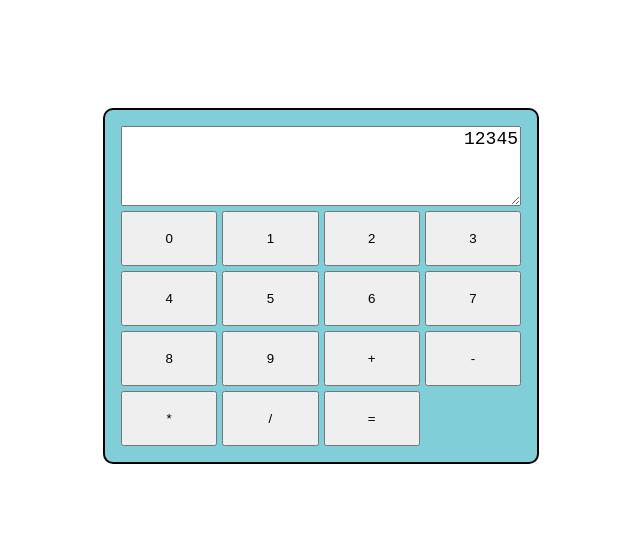
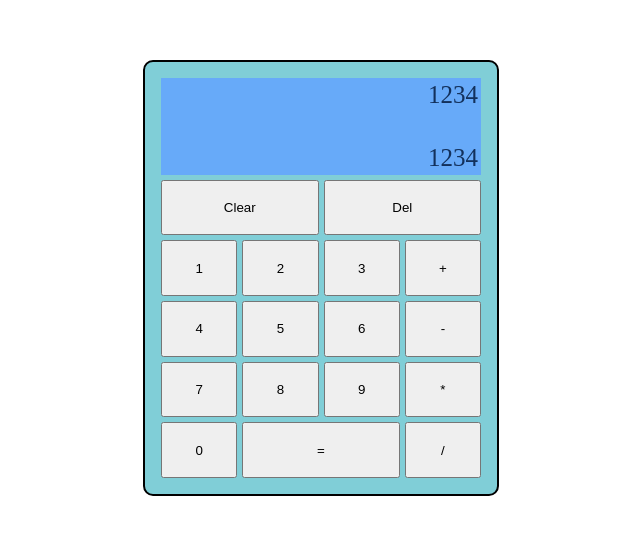
Before and after one commit to eerolli/Calculator, a plain HTML site: page index.html in a window 1280 px wide. Shown: the part 122-656 px from the top of the page, without its empty margins (319-959 px from the left). Drawn offline with Linux system fonts and the light colour scheme.

Commit message:
Added delete button, changed styles a bit, added variables for buttons

```diff
--- a/index.html
+++ b/index.html
@@ -9,22 +9,28 @@
 </head>
 <body>
     <div class="calculator">
-        <textarea class="output">12345</textarea>
-        <button class="number">0</button>
-        <button class="number">1</button>
-        <button class="number">2</button>
-        <button class="number">3</button>
-        <button class="number">4</button>
-        <button class="number">5</button>
-        <button class="number">6</button>
-        <button class="number">7</button>
-        <button class="number">8</button>
-        <button class="number">9</button>
-        <button class="operator">+</button>
-        <button class="operator">-</button>
-        <button class="operator">*</button>
-        <button class="operator">/</button>
-        <button class="equals">=</button>
+        <div class="output">
+            <div data-previous class="previous">1234</div>
+            <div data-current class="current">1234</div>
+        </div>
+        <button data-clear class="span-two">Clear</button>
+        <button data-delete class="span-two">Del</button>
+        <button data-number>1</button>
+        <button data-number>2</button>
+        <button data-number>3</button>
+        <button data-operation>+</button>
+        <button data-number>4</button>
+        <button data-number>5</button>
+        <button data-number>6</button>
+        <button data-operation>-</button>
+        <button data-number>7</button>
+        <button data-number>8</button>
+        <button data-number>9</button>
+        <button data-operation>*</button>
+        <button data-number>0</button>
+        <button data-equals class="span-two">=</button>
+        <button data-operation>/</button>
+
     </div>
 </body>
 <script src="script.js"></script>
--- a/script.js
+++ b/script.js
@@ -1,3 +1,11 @@
+const numberBtns = document.querySelectorAll("[data-number]");
+const operationBtns = document.querySelectorAll("[data-operation]");
+const equalsBtn = document.querySelector("[data-equals]");
+const clearBtn = document.querySelector("[data-clear]");
+const deleteBtn = document.querySelector("[data-delete]");
+const previous = document.querySelector("[data-previous]");
+const current = document.querySelector("[data-current]");
+
 
 function add(a, b) {
     return a + b;
--- a/style.css
+++ b/style.css
@@ -1,17 +1,19 @@
 body{
     box-sizing: border-box;
-    min-height: 100vh;
+    height: 100vh;
     display: flex;
     justify-content: center;
     align-items: center;
+    padding: 0;
+    margin: 0;
 }
 
 .calculator{
     display: grid;
     grid-template-columns: repeat(4, 1fr);
     grid-gap: 5px;
-    width: 25rem;
-    height: 20rem;
+    width: 20rem;
+    height: 25rem;
     border: 2px solid black;
     padding: 1rem;
     border-radius: 10px;
@@ -23,6 +25,20 @@ body{
 }
 
 .output{
-    font-size: 18px;
+    font-size: 25px;
+    color: #13315C;
     text-align: right;
+    background-color: #67AAF9;
+    display: flex;
+    flex-direction: column;
+    justify-content: space-between;
+    padding: 3px;
 }
+
+.span-two{
+    grid-column: span 2;
+}
+
+button:hover {
+    cursor: pointer;
+}
```
